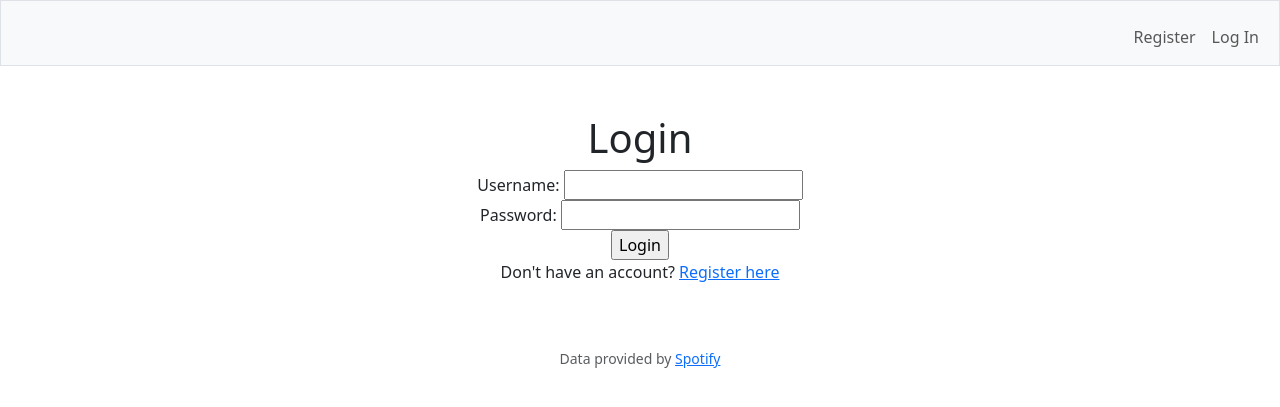
After one commit to allofmeng/DJnotes, a Flask app: page /login in a window 1280 px wide. The commit adds this page. Shown: the top 407 px of the page. Run offline with Flask 3, Linux system fonts and the light colour scheme.

Commit message:
update style and account register function/ DB.

```diff
--- a/app.py
+++ b/app.py
@@ -1,30 +1,160 @@
-from flask import Flask, render_template
+from flask import Flask, render_template, request, redirect, url_for, flash
 from flask_sqlalchemy import SQLAlchemy
+from flask_login import LoginManager, UserMixin, login_user, login_required, logout_user, current_user
+from werkzeug.security import generate_password_hash, check_password_hash
+
 app = Flask(__name__)
+app.config['SQLALCHEMY_DATABASE_URI'] = 'sqlite:///music.db'
+app.config['SECRET_KEY'] = 'allofmeng'  # secret key
+app.config['SQLALCHEMY_TRACK_MODIFICATIONS'] = False
+db = SQLAlchemy(app)
 
-@app.route('/')
-def home():
-         return render_template('index.html')
+login_manager = LoginManager(app)
+login_manager.login_view = 'login'
+login_manager.login_message = "Please log in to access this page."
 
-if __name__ == '__main__':
-         app.run(debug=True)
+class User(UserMixin, db.Model):
+    __tablename__ = 'users'
 
+    id = db.Column(db.Integer, primary_key=True)
+    username = db.Column(db.String(64), unique=True, nullable=False)
+    email = db.Column(db.String(120), unique=True, nullable=False)
+    password_hash = db.Column(db.String(128), nullable=False)
+    created_at = db.Column(db.DateTime, default=db.func.current_timestamp())
 
+    def set_password(self, password):
+        self.password_hash = generate_password_hash(password)
 
+    def check_password(self, password):
+        return check_password_hash(self.password_hash, password)
 
-app.config['SQLALCHEMY_DATABASE_URI'] = 'sqlite:///music.db'
-db = SQLAlchemy(app)
+    def __repr__(self):
+        return f'<User {self.username}>'
 
 class Song(db.Model):
     id = db.Column(db.Integer, primary_key=True)
     title = db.Column(db.String(100), nullable=False)
     artist = db.Column(db.String(100), nullable=False)
     album = db.Column(db.String(100), nullable=False)
+    songlength = db.Column(db.Integer, nullable=False)
+    notes = db.Column(db.String, nullable=False)  # Corrected 'string' to 'String' and 'nuallable' to 'nullable'
 
-    # Add more fields as needed
-    # notes field for users
+@login_manager.user_loader
+def load_user(user_id):
+    return User.query.get(int(user_id))
 
-with app.app_context():
-    db.create_all()
+@app.route('/')
+@login_required
+def index():
+    print("Rendering index.html template...")
+    return render_template('index.html')
 
-#Add routes in app.py for adding, viewing, updating, and
+if __name__ == '__main__':
+    with app.app_context():
+        db.create_all()
+    app.run(debug=True)
+
+#Add routes in app.py for adding, viewing, updating.CRUD
+# Create: Add a new song
+@app.route('/add_song', methods=['GET', 'POST'])
+def add_song():
+    if request.method == 'POST':
+        title = request.form['title']
+        artist = request.form['artist']
+        notes = request.form['notes']
+        new_song = Song(title=title, artist=artist)
+        db.session.add(new_song)
+        db.session.commit()
+        return redirect(url_for('view_songs'))
+    return render_template('add_song.html')
+
+# Read: View all songs
+@app.route('/')
+def view_songs():
+    songs = Song.query.all()
+    return render_template('view_songs.html', songs=songs)
+
+# Update: Edit a song
+@app.route('/edit_song/<int:id>', methods=['GET', 'POST'])
+def edit_song(id):
+    song = Song.query.get_or_404(id)
+    if request.method == 'POST':
+        song.title = request.form['title']
+        song.artist = request.form['artist']
+        db.session.commit()
+        return redirect(url_for('view_songs'))
+    return render_template('edit_song.html', song=song)
+
+# Delete: Remove a song
+@app.route('/delete_song/<int:id>')
+def delete_song(id):
+    song = Song.query.get_or_404(id)
+    db.session.delete(song)
+    db.session.commit()
+    return redirect(url_for('view_songs'))
+
+# Below is all about user/login functions
+
+class User(UserMixin, db.Model):
+    id = db.Column(db.Integer, primary_key=True)
+    username = db.Column(db.String(80), unique=True, nullable=False)
+    email = db.Column(db.String(120), unique=True, nullable=False)
+    password_hash = db.Column(db.String(128))
+
+    def set_password(self, password):
+        self.password_hash = generate_password_hash(password)
+
+    def check_password(self, password):
+        return check_password_hash(self.password_hash, password)
+
+@login_manager.user_loader
+def load_user(user_id):
+    return User.query.get(int(user_id))
+
+# Registration route
+@app.route('/register', methods=['GET', 'POST'])
+def register():
+    if request.method == 'POST':
+        username = request.form.get('username')
+        email = request.form.get('email')
+        password = request.form.get('password')
+
+        user = User.query.filter_by(username=username).first()
+        if user:
+            flash('Username already exists')
+            return redirect(url_for('register'))
+
+        new_user = User(username=username, email=email)
+        new_user.set_password(password)
+        db.session.add(new_user)
+        db.session.commit()
+
+        flash('Registration successful. Please log in.')
+        return redirect(url_for('login'))
+
+    return render_template('register.html')
+
+# Login route
+@app.route('/login', methods=['GET', 'POST'])
+def login():
+    if request.method == 'POST':
+        username = request.form.get('username')
+        password = request.form.get('password')
+        user = User.query.filter_by(username=username).first()
+
+        if user and user.check_password(password):
+            login_user(user)
+            flash('Logged in successfully.')
+            return redirect(url_for('index'))
+        else:
+            flash('Invalid username or password')
+
+    return render_template('login.html')
+
+# Logout route
+@app.route('/logout')
+@login_required
+def logout():
+    logout_user()
+    flash('Logged out successfully.')
+    return redirect(url_for('index'))
--- a/static/djnotes.css
+++ b/static/djnotes.css
@@ -0,0 +1,23 @@
+/* Size for brand */
+nav .navbar-brand
+{
+    font-size: xx-large;
+}
+
+/* Colors for brand */
+nav .navbar-brand .blue
+{
+    color: #537fbe;
+}
+nav .navbar-brand .red
+{
+    color: #ea433b;
+}
+nav .navbar-brand .yellow
+{
+    color: #f5b82e;
+}
+nav .navbar-brand .green
+{
+    color: #2e944b;
+}
--- /dev/null
+++ b/templates/layout.html
@@ -0,0 +1,67 @@
+<!DOCTYPE html>
+
+<html lang="en">
+
+    <head>
+
+        <meta charset="utf-8">
+        <meta name="viewport" content="initial-scale=1, width=device-width">
+
+        <!-- http://getbootstrap.com/docs/5.3/ -->
+        <link href="https://cdn.jsdelivr.net/npm/bootstrap@5.3.3/dist/css/bootstrap.min.css" rel="stylesheet" integrity="sha384-QWTKZyjpPEjISv5WaRU9OFeRpok6YctnYmDr5pNlyT2bRjXh0JMhjY6hW+ALEwIH" crossorigin="anonymous">
+        <script src="https://cdn.jsdelivr.net/npm/bootstrap@5.3.3/dist/js/bootstrap.bundle.min.js" integrity="sha384-YvpcrYf0tY3lHB60NNkmXc5s9fDVZLESaAA55NDzOxhy9GkcIdslK1eN7N6jIeHz" crossorigin="anonymous"></script>
+        <link href="/static/djnotes.css" rel="stylesheet">
+    </head>
+
+    <body>
+
+        <nav class="bg-light border navbar navbar-expand-md navbar-light">
+            <div class="container-fluid">
+                <button aria-controls="navbar" aria-expanded="false" aria-label="Toggle navigation" class="navbar-toggler" data-bs-target="#navbar" data-bs-toggle="collapse" type="button">
+                    <span class="navbar-toggler-icon"></span>
+                </button>
+                <div class="collapse navbar-collapse" id="navbar">
+                    {% if session["user_id"] %}
+                        <ul class="navbar-nav me-auto mt-2">
+                            <li class="nav-item"><a class="nav-link" href="/index">Homepage</a></li>
+                            <li class="nav-item"><a class="nav-link" href="/register">Register</a></li>
+                            <li class="nav-item"><a class="nav-link" href="/login">Login</a></li>
+                            <li class="nav-item"><a class="nav-link" href="/History">History</a></li>
+                            <li class="nav-item"><a class="nav-link" href="/changepassword">Change Password</a></li>
+                        </ul>
+                        <ul class="navbar-nav ms-auto mt-2">
+                            <li class="nav-item"><a class="nav-link" href="/logout">Log Out</a></li>
+                        </ul>
+                    {% else %}
+                        <ul class="navbar-nav ms-auto mt-2">
+                            <li class="nav-item"><a class="nav-link" href="/register">Register</a></li>
+                            <li class="nav-item"><a class="nav-link" href="/login">Log In</a></li>
+                        </ul>
+                    {% endif %}
+                </div>
+            </div>
+        </nav>
+
+        {% if get_flashed_messages() %}
+            <header>
+                <div class="alert alert-primary mb-0 text-center" role="alert">
+                    {{ get_flashed_messages() | join(" ") }}
+                </div>
+            </header>
+        {% endif %}
+
+        <main class="container py-5 text-center">
+            {% block main %}{% endblock %}
+        </main>
+
+        <footer class="mb-5">
+
+            <p class="mb-3 small text-center text-muted">
+                Data provided by <a href="https://www.Spotify.com">Spotify</a>
+            </p>
+
+        </footer>
+
+    </body>
+
+</html>
--- /dev/null
+++ b/templates/login.html
@@ -0,0 +1,18 @@
+{% extends "layout.html" %}
+
+{% block title %}
+    DJnotes, your one stop music note taker.
+{% endblock %}
+
+{% block main %}
+    <h1>Login</h1>
+
+    <form method="POST">
+        <label for="username">Username:</label>
+        <input type="text" id="username" name="username" required><br>
+        <label for="password">Password:</label>
+        <input type="password" id="password" name="password" required><br>
+        <input type="submit" value="Login">
+    </form>
+    <p>Don't have an account? <a href="{{ url_for('register') }}">Register here</a></p>
+    {% endblock %}
```
Also changed, not shown: templates/index.html (+11 -11 lines), templates/register.html (added, +30 -0 lines), instance/music.db (added).
